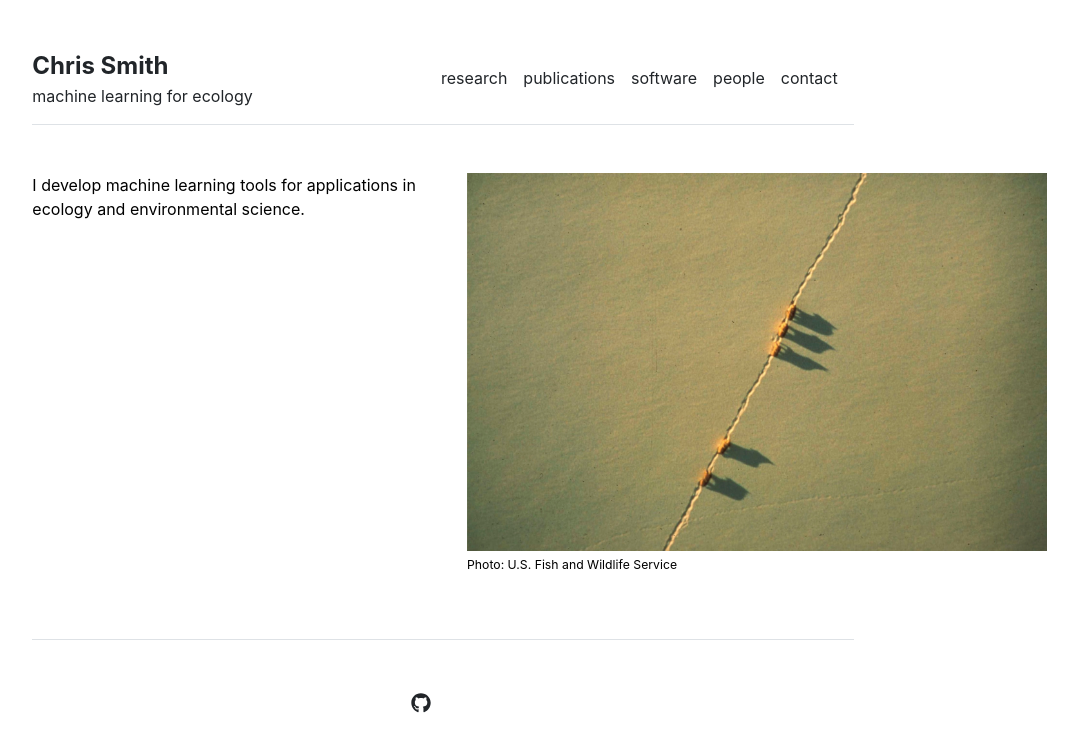
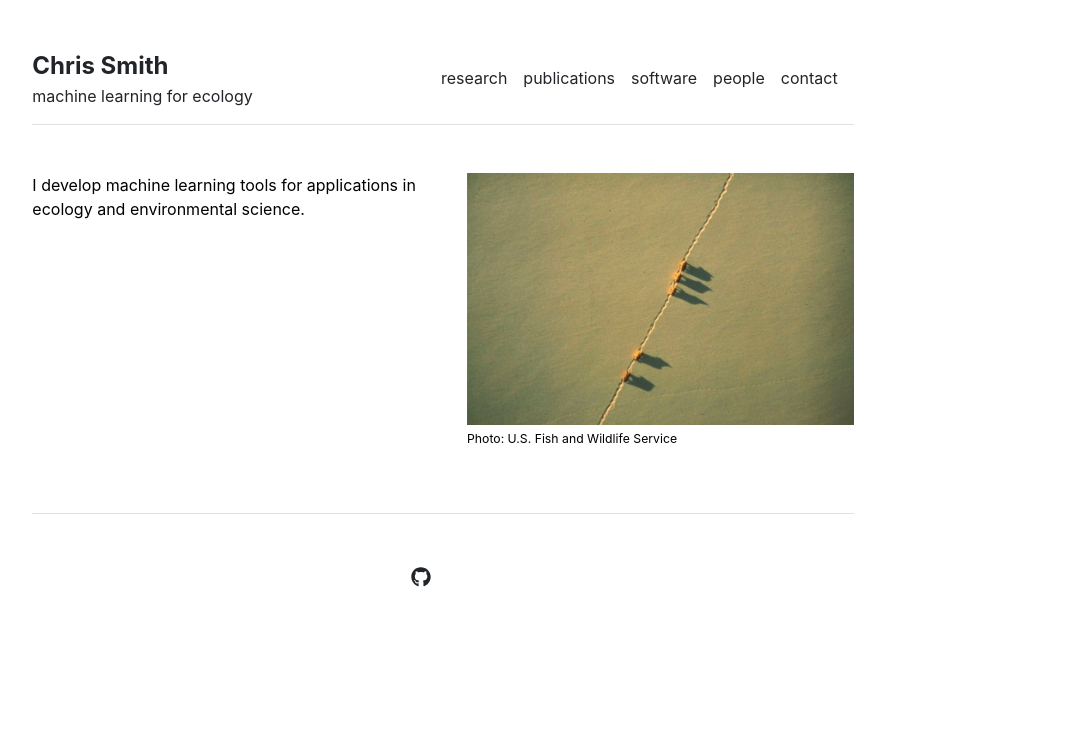
Before and after one commit to chriscrsmith/chriscrsmith.github.io, a Jekyll site: the page built from index.md, in a window 1280 px wide. Shown: the top 752 px of the page, without its empty margins (197-1275 px from the left). Built offline with Jekyll 4.4.1, drawn with Linux system fonts in a browser that asks for light colours.

Commit message:
Update home.html

```diff
--- a/_layouts/home.html
+++ b/_layouts/home.html
@@ -8,7 +8,7 @@
     {{ content }}
   </div>
   <div class="col-md-6">
-    <img src="{{ site.github.url }}/assets/img/wolves.jpg" alt="Home" width="150%">
+    <img src="{{ site.github.url }}/assets/img/wolves.jpg" alt="Home" width="100%">
     <p><small><small>Photo: U.S. Fish and Wildlife Service</small></small></p>
   </div>
 </div>
```
